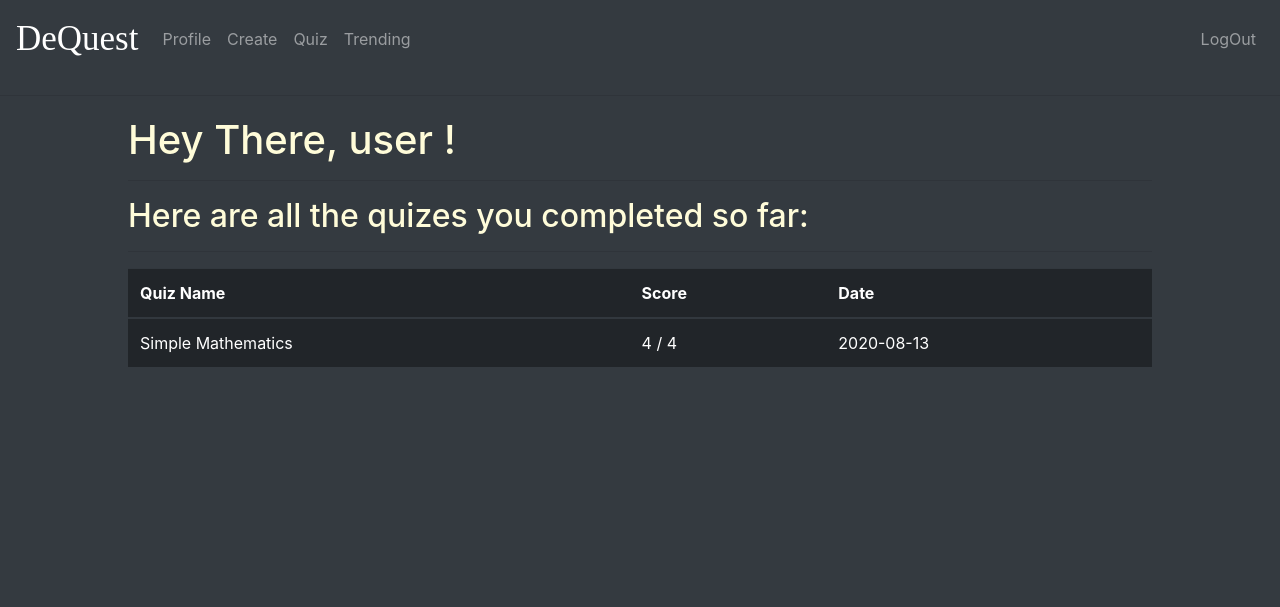
After one commit to UncleKhab/DeQuest-CS50x-Final-Project, a Flask app: page /profile in a window 1280 px wide. The commit adds this page. Shown: the top 607 px of the page. Run offline with Flask 2, Linux system fonts and the light colour scheme; a user stored in the database is signed in; data comes from the database, SQL or seed files in the repository; both versions use the stored data as it was after the commit; some libraries are stand-ins or nearby versions; some web fonts are replaced.

Commit message:
Added profile page displaying result for previous tests

```diff
--- a/app.py
+++ b/app.py
@@ -1,10 +1,10 @@
 import os
-import datetime
+from datetime import date
 import sqlite3 as sql
 # Flask and Helpers
 from flask import g, Flask, request, session, render_template, redirect
 from flask_session import Session
-from helpers import get_db, query_db, add_db, login_required, get_q, get_dict
+from helpers import get_db, query_db, add_db, login_required, get_q, get_dict, get_profile
 from tempfile import mkdtemp
 # Security Related
 from werkzeug.exceptions import default_exceptions, HTTPException, InternalServerError
@@ -34,14 +34,22 @@ Session(app)
 # SETUP DATABASE
 DATABASE = 'quiz.db'
 
-#------------------------------------------------------------------------------------------------DEFAULT ROUTE
+#----------------------------------------------------------------------------------------------------DEFAULT ROUTE
 @app.route('/')
 @login_required
 def index():
 
     return render_template("index.html")
 
-
+#----------------------------------------------------------------------------------------------------PROFILE ROUTE
+@app.route('/profile')
+@login_required
+def profile():
+    user_id = session["user_id"]
+    user = query_db("SELECT * FROM users WHERE id = ?", [user_id], one=True)
+    p = get_profile(user_id)
+    profile = [dict(row) for row in p]
+    return render_template("profile.html", user=user, profile=profile, x=1)
 
 #----------------------------------------------------------------------------------------------------LOGIN ROUTE
 @app.route("/login", methods=["GET", "POST"])
@@ -141,6 +149,8 @@ def add():
 
     q_list = get_q(user_id, quiz_id)
     return render_template("create.html",q_list=q_list, quiz=quiz, r=2)
+
+
 #----------------------------------------------------------------------------------------------------DELETE QUESTION ROUTE
 @app.route("/delete", methods=["POST"])
 @login_required
@@ -171,7 +181,7 @@ def takeQuiz():
     quiz_id = request.form.get("quizId")
 
     quiz = query_db("SELECT * FROM quiz WHERE id=?",[quiz_id], one=True)
-    questions = get_dict(user_id, quiz_id)
+    questions = get_dict(quiz_id)
     tags = quiz[3].split()
     q_list = [dict(row) for row in questions]
 
@@ -189,7 +199,7 @@ def checkQuiz():
     userAnswers = request.form.getlist("answer")
 
     #GETTING THE ANSWERS TO QUESTIONS
-    questions = get_dict(user_id, quiz_id)
+    questions = get_dict(quiz_id)
     q_list = [dict(row) for row in questions]
     answers = []
     for row in q_list:
@@ -212,11 +222,12 @@ def checkQuiz():
 @login_required
 def addToProfile():
     user_id = session["user_id"]
+    dToday = str(date.today())
     quiz_id = request.form.get("quizId")
     correct = request.form.get("correct")
     answersC = request.form.get("answersC")
-    add_db("INSERT INTO profile(user_id, quiz_id, correct_answers, total_questions) values (?,?,?,?)", (user_id, quiz_id, correct, answersC))
-    return render_template("/profile")
+    add_db("INSERT INTO profile(user_id, quiz_id, correct_answers, total_questions, date) values (?,?,?,?,?)", (user_id, quiz_id, correct, answersC, dToday))
+    return redirect("/profile")
 # Close the database connection
 @app.teardown_appcontext
 def close_connection(exception):
--- a/helpers.py
+++ b/helpers.py
@@ -49,10 +49,18 @@ def get_q(user_id, quiz_id):
         q_list.append(q[0])
     return q_list
 
-def get_dict(user_id, quiz_id):
+def get_dict(quiz_id):
     conn = sqlite3.connect(DATABASE)
     conn.row_factory = sqlite3.Row
     c = conn.cursor()
     c.execute("SELECT * FROM questions JOIN answers ON answers.question_id = questions.id WHERE questions.quiz_id=? ",[quiz_id])
     result = c.fetchall()
     return result
+
+def get_profile(user_id):
+    conn = sqlite3.connect(DATABASE)
+    conn.row_factory = sqlite3.Row
+    c = conn.cursor()
+    c.execute("SELECT * FROM profile JOIN quiz ON profile.quiz_id = quiz.id WHERE profile.user_id = ?", [user_id])
+    result = c.fetchall()
+    return result
--- a/static/style.css
+++ b/static/style.css
@@ -171,8 +171,8 @@ body
     grid-column-gap: 5%;
     grid-template-columns: 45% 45%;
     row-gap: 15px;
+}
 
-}
 
 @media only screen and (min-width: 900px) {
 
--- /dev/null
+++ b/templates/profile.html
@@ -0,0 +1,36 @@
+{% extends 'layout.html' %}
+
+
+{% block main %}
+        <hr>
+        <div class="my-container">
+            <h1 class="user-title">
+                Hey There, {{ user[1] }} !
+            </h1>
+            <hr>
+            <h2 class="user-message">
+                Here are all the quizes you completed so far:
+            </h2>
+            <hr>
+            <table class="table table-dark">
+                <thead>
+                  <tr>
+
+                    <th scope="col">Quiz Name</th>
+                    <th scope="col">Score</th>
+                    <th scope="col">Date</th>
+                  </tr>
+                </thead>
+                <tbody>
+                    {% for row in profile %}
+                        <tr>
+
+                            <td>{{ row['title'] }}</td>
+                            <td>{{ row['correct_answers'] }} / {{ row['total_questions'] }}</td>
+                            <td>{{ row['date'] }}</td>
+                        </tr>
+                    {% endfor %}
+                </tbody>
+              </table>
+        </div>
+{% endblock %}
```
Also changed, not shown: templates/prep.html (+23 -8 lines), quiz.db (added).
